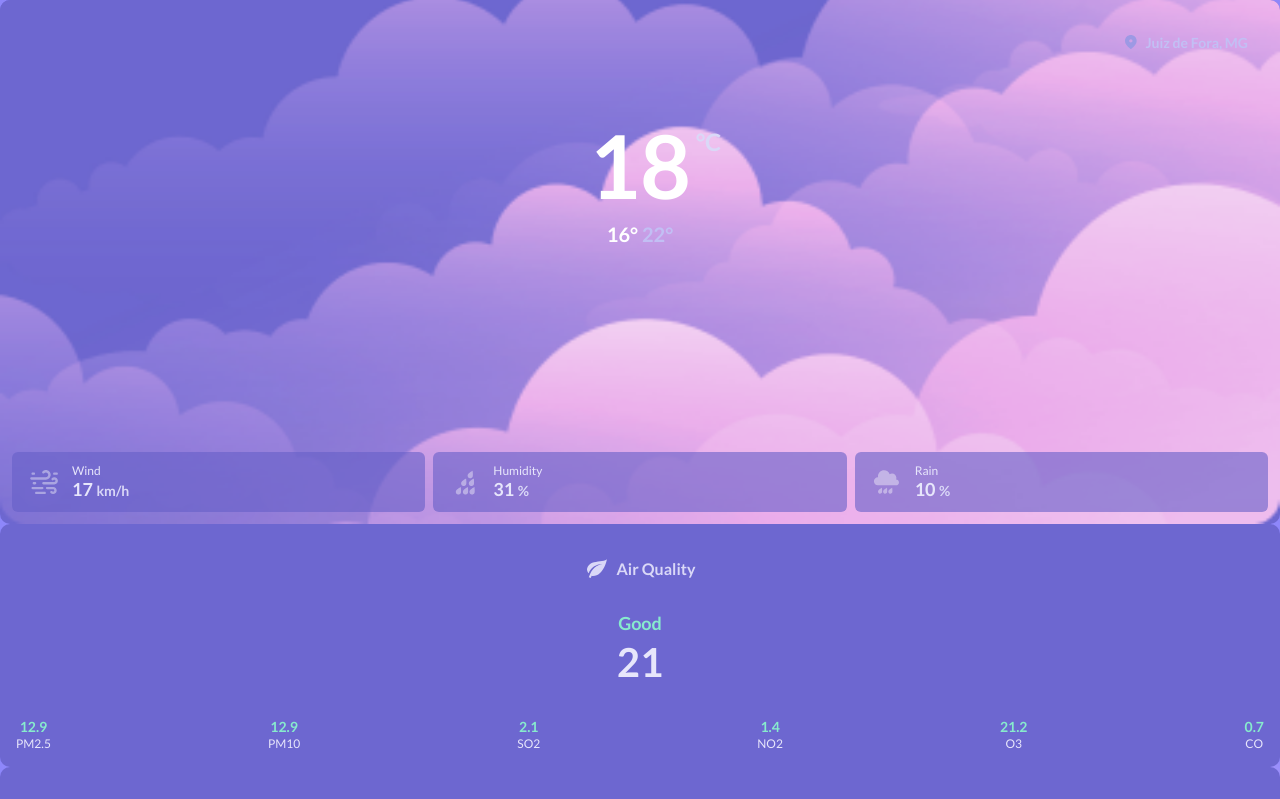
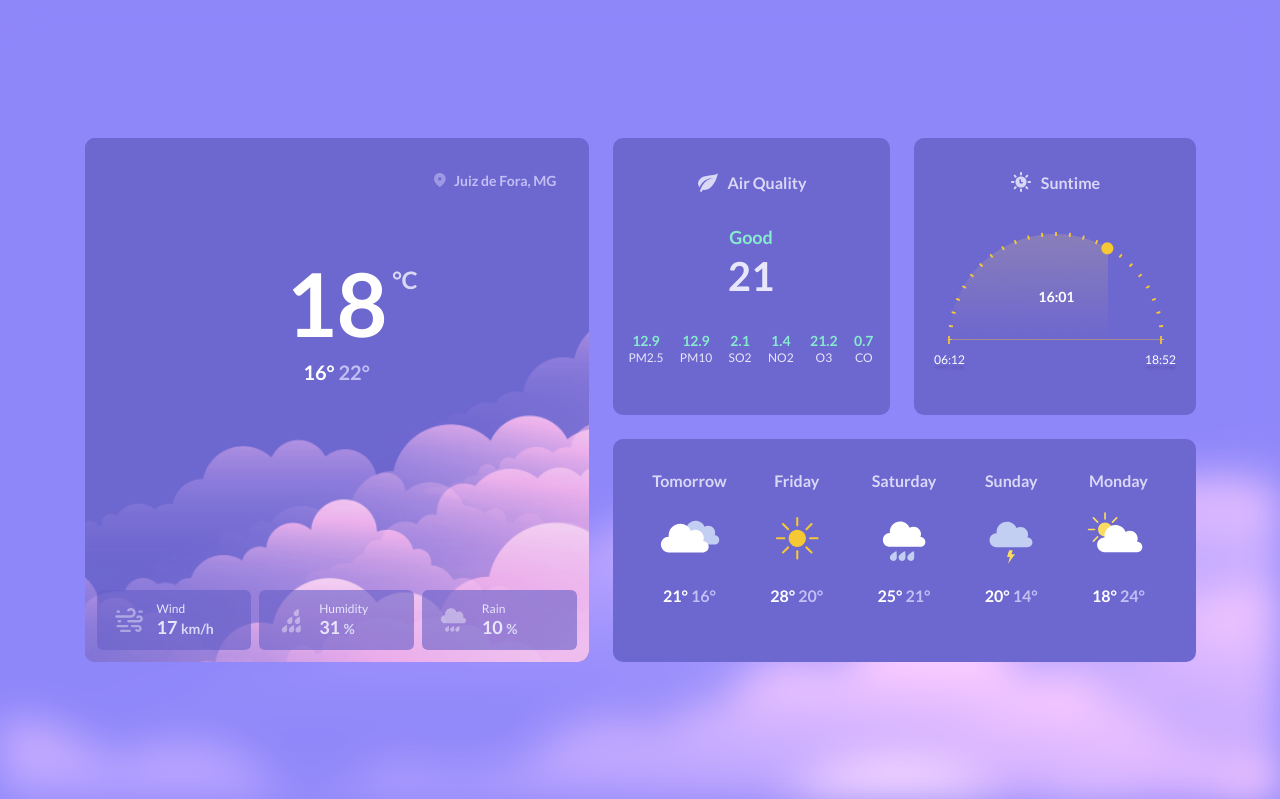
Before and after one commit to KrisMazzini/boraCodar-10, a React (Vite) app: page / in a window 1280 px wide. Shown: the top 799 px of the page. Built offline with nearby package versions, Linux system fonts and the light colour scheme.

Commit message:
adjust body and main layouts

```diff
--- a/src/components/AirQuality/index.tsx
+++ b/src/components/AirQuality/index.tsx
@@ -34,7 +34,7 @@ export function AirQuality() {
   ]
 
   return (
-    <Card>
+    <Card gridArea="air">
       <Container>
         <CardHeader title="Air Quality" icon={<img src={leaf} alt="" />} />
         <Indexes>
--- a/src/components/Card/styles.ts
+++ b/src/components/Card/styles.ts
@@ -9,12 +9,15 @@ const PaddingSizes = {
 
 export interface ContainerProps {
   padding?: keyof typeof PaddingSizes
+  gridArea: string
 }
 
 export const Container = styled.div<ContainerProps>`
   min-width: 27.7rem;
+
+  grid-area: ${(props) => props.gridArea};
+
   border-radius: 1rem;
-
   padding: ${(props) => PaddingSizes[props.padding || 'md']};
   padding-top: ${(props) =>
     PaddingSizes[props.padding === 'xlg' ? 'xlg' : 'lg']};
--- a/src/components/Suntime/index.tsx
+++ b/src/components/Suntime/index.tsx
@@ -7,7 +7,7 @@ import { CardHeader } from '../CardHeader'
 
 export function Suntime() {
   return (
-    <Card>
+    <Card gridArea="suntime">
       <Container>
         <CardHeader title="Suntime" icon={<img src={sunclock} alt="" />} />
         <img src={suntimeChartDraft} alt="" />
--- a/src/components/WeatherNow/index.tsx
+++ b/src/components/WeatherNow/index.tsx
@@ -22,7 +22,7 @@ export function WeatherNow() {
   ]
 
   return (
-    <Card padding="sm">
+    <Card padding="sm" gridArea="now">
       <Container>
         <Location />
         <TemperatureContainer>
--- a/src/components/WeatherNow/styles.ts
+++ b/src/components/WeatherNow/styles.ts
@@ -2,6 +2,7 @@ import background from '../../assets/background.png'
 import styled from 'styled-components'
 
 export const Container = styled.div`
+  min-width: 48rem;
   min-height: 48rem;
 
   display: flex;
--- a/src/components/WeeklyForecast/index.tsx
+++ b/src/components/WeeklyForecast/index.tsx
@@ -38,7 +38,7 @@ export function WeeklyForecast() {
   ]
 
   return (
-    <Card padding="lg">
+    <Card padding="lg" gridArea="forecast">
       <Container>
         {weeklyForecast.map((forecast) => {
           return <WeatherForecast {...forecast} key={forecast.day} />
--- a/src/pages/Home/styles.ts
+++ b/src/pages/Home/styles.ts
@@ -1,3 +1,22 @@
 import styled from 'styled-components'
 
-export const Container = styled.main``
+export const Container = styled.main`
+  padding: 3.2rem;
+
+  display: grid;
+  grid-template-areas: 'now' 'air' 'suntime' 'forecast';
+  gap: 2.4rem;
+
+  @media (min-width: 678px) {
+    padding: 4.8rem;
+    grid-template-areas: 'now now' 'air suntime' 'forecast forecast';
+  }
+
+  @media (min-width: 914px) {
+    grid-template-areas: 'now air' 'now suntime' 'forecast forecast';
+  }
+
+  @media (min-width: 1252px) {
+    grid-template-areas: 'now air suntime' 'now forecast forecast';
+  }
+`
--- a/src/styles/global.ts
+++ b/src/styles/global.ts
@@ -16,6 +16,10 @@ export const GlobalStyle = createGlobalStyle`
     body {
         min-height: 100vh;
         min-width: 100vw;
+
+        display: flex;
+        justify-content: center;
+        align-items: center;
 
         font-family: 'Lato', sans-serif;
         font-size: 1.6rem;
```
